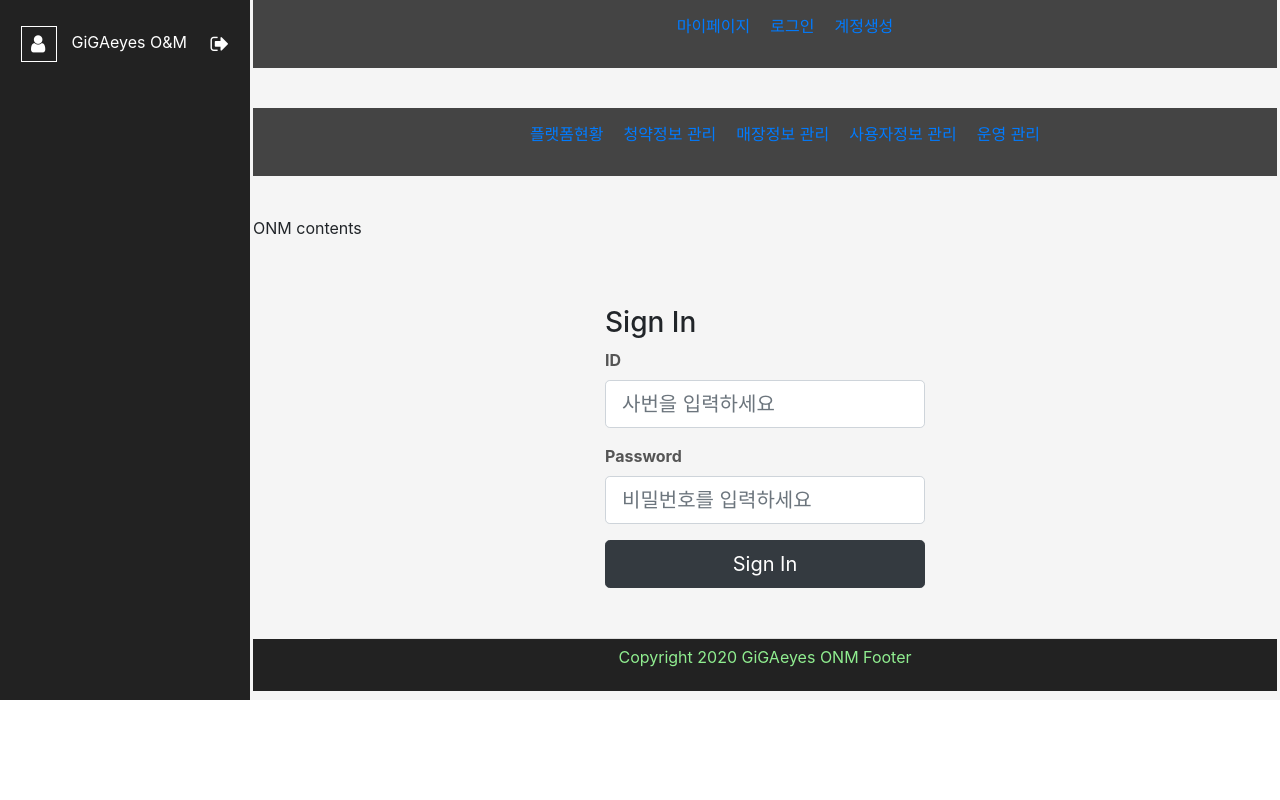
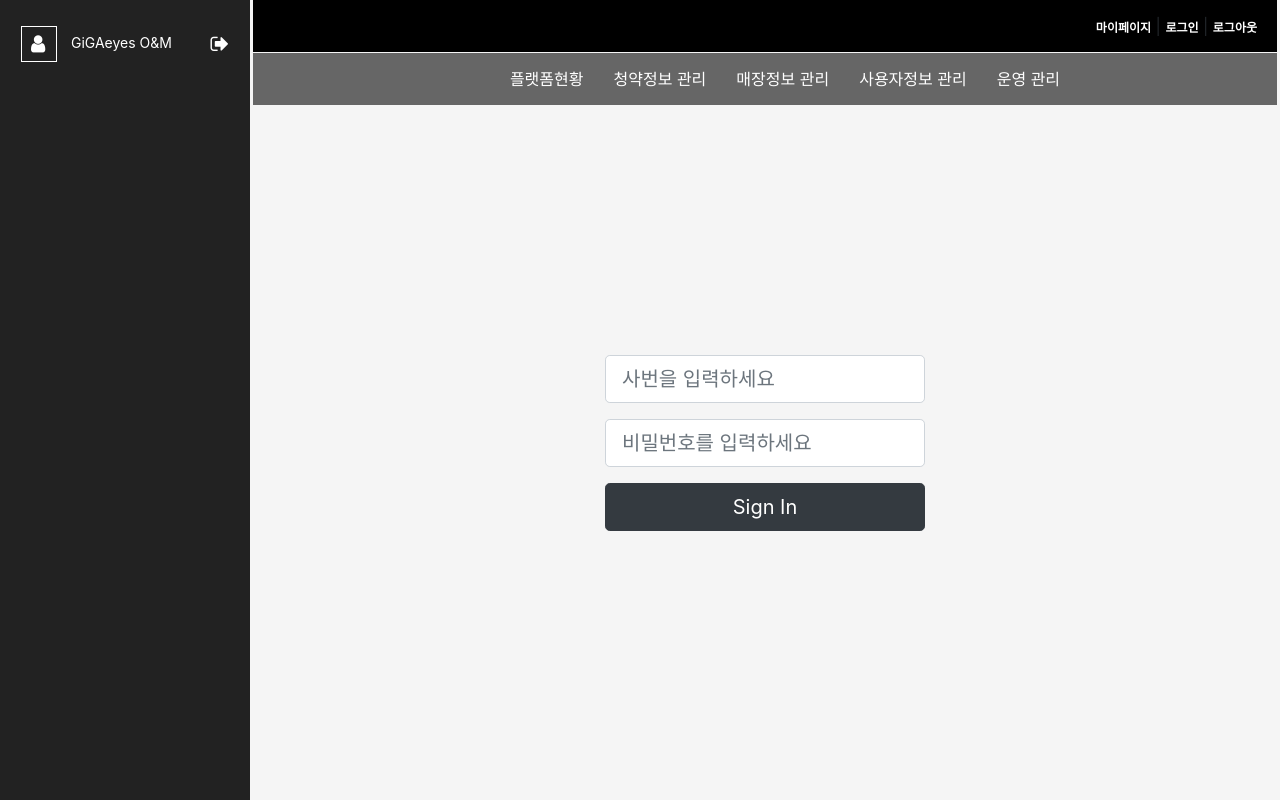
Before and after one commit to guskimktds/onm-vuejs-springboot, a Vue app in the folder onm-vue/: page /signin in a window 1280 px wide. Shown: the top 800 px of the page. Built offline with nearby package versions, Linux system fonts and the light colour scheme.

Commit message:
로그인 연동 과 메인화면 기본스타일 입히기

```diff
--- a/onm-vue/public/index.html
+++ b/onm-vue/public/index.html
@@ -7,6 +7,7 @@
     <link rel="icon" href="<%= BASE_URL %>favicon.ico">
     <!--link href="https://netdna.bootstrapcdn.com/font-awesome/4.0.3/css/font-awesome.css" rel="stylesheet"--> <!--CDN 링크 -->
     <link rel="stylesheet" href="https://cdnjs.cloudflare.com/ajax/libs/font-awesome/4.7.0/css/font-awesome.min.css">
+    <!-- <link rel="stylesheet" href="https://cdnjs.cloudflare.com/ajax/libs/materialize/1.0.0/css/materialize.min.css"> -->
     <link href="https://fonts.googleapis.com/css?family=Open+Sans" rel="stylesheet"> <!--CDN 링크 -->
     <title><%= htmlWebpackPlugin.options.title %></title>
   </head>
--- a/onm-vue/src/App.vue
+++ b/onm-vue/src/App.vue
@@ -1,15 +1,19 @@
 <template>
 
   <div id='app'>
-    <div id='navContainer'>
+    <div v-show="isShowMenu" id='navContainer'>
       <app-sidebar></app-sidebar>
     </div>
     <div id='mainContainer'>
       <app-topMenu></app-topMenu>
-      <app-header></app-header>
-      <app-contents></app-contents>
-      <!-- <router-view></router-view>      -->
-      <app-footer></app-footer>
+      <div v-show="isShowMenu">
+        <app-header></app-header>
+      </div>
+      <!-- <app-contents></app-contents>  -->
+      <router-view></router-view>
+      <div v-show="isShowMenu">
+        <app-footer></app-footer>
+      </div>
     </div>
   </div>
 </template>
@@ -17,64 +21,32 @@
 <script>
 
 import TopMenu from './components/layout/topMenu.vue'
+import Sidebar from './components/layout/sidebar.vue'
 import Header from './components/layout/header.vue'
-import Contents from './components/layout/contents.vue'
-import Sidebar from './components/layout/sidebar.vue'
+// import Contents from './components/layout/contents.vue'
 import Footer from './components/layout/footer.vue'
 
-// import PlatformMain from './components/dashboard/platformMain.vue'
-// import ServiceMain from './components/dashboard/serviceMain.vue'
-// import VocMain from './components/dashboard/vocMain.vue'
-// import BizMain from './components/dashboard/bizMain.vue'
-//import Header from './components/layout/header.vue'
-
-// const menuObject = {
-//   platfrom: [
-//     {name: 'process 현황', path: 'process'},
-//     {name: '카메라상태 현황', path: 'camera'},
-//     {name: 'va 설정 현황', path: 'va'},
-//     {name: '스트리머 관리 현황', path: 'streamer'},
-//   ],
-//   service: [
-//     {name: '사용자정보', path: 'userinfo'},
-//     {name: '사용자 상품정보', path: 'user-productinfo'},
-//     {name: '사용자 요약정보', path: 'user-summary'},
-//     {name: 'VA 상품 및 카메라 대수 확인', path: 'va-product-camera-count'},
-//   ]
-// }
+//import store from './store'
 
 export default {
   name: 'App',
   components: {
-    // 'platform-main': PlatformMain,
-    // 'service-main': ServiceMain,
-    // 'voc-main': VocMain,
-    // 'biz-main': BizMain,
     'app-sidebar': Sidebar,
     'app-topMenu': TopMenu,
     'app-header': Header,
-    'app-contents':Contents,
+    // 'app-contents':Contents,
     'app-footer': Footer
   },
   data(){
     return {
-      title : 'Root components'
-      // subMenus: {
-      //   platform: [
-      //     {name: 'process 현황', path: 'process'},
-      //     {name: '카메라상태 현황', path: 'camera'},
-      //     {name: 'va 설정 현황', path: 'va'},
-      //     {name: '스트리머 관리 현황', path: 'streamer'},
-      //   ],
-      //   service: [
-      //     {name: '사용자정보', path: 'userinfo'},
-      //     {name: '사용자 상품정보', path: 'user-productinfo'},
-      //     {name: '사용자 요약정보', path: 'user-summary'},
-      //     {name: 'VA 상품 및 카메라 대수 확인', path: 'va-product-camera-count'},
-      //   ]
-      // }
+      //title : 'Root components',
+      isShowMenu : true
     }
-  }
+  },
+  // created() {
+  //   console.log(store.state.isAuthenticated);
+  //   this.isShowMenu = store.state.isAuthenticated
+  // },
 }
 </script>
 
@@ -86,7 +58,7 @@ export default {
 
 #navContainer {
   width: 250px;
-  height: 700px;
+  height: 100vh;
   background: #404040;
 }
 
--- a/onm-vue/src/components/dashboard/account/signIn.vue
+++ b/onm-vue/src/components/dashboard/account/signIn.vue
@@ -3,14 +3,14 @@
         <div class="row justify-content-center">
             <div class="register-form">
                 <form>
-                    <h3>{{ title }}</h3>
+                    <!-- <h3>{{ title }}</h3> -->
                     <div class="form-group">
-                            <label>ID</label>
+                            <!-- <label>ID</label> -->
                             <input type="text" class="form-control form-control-lg"
                             v-model="id" placeholder="사번을 입력하세요">
                     </div>
                     <div class="form-group">
-                            <label>Password</label>
+                            <!-- <label>Password</label> -->
                             <input type="password" class="form-control form-control-lg"
                             v-model="password" placeholder="비밀번호를 입력하세요">
                     </div>
@@ -18,6 +18,7 @@
                     v-on:click="onSubmit(id, password)">Sign In</button>
                 </form>
       <!-- <app-capcha></app-capcha> -->
+            <!-- <p><i>{{msg}}</i></p> -->
             </div>
         </div>
         <footer class="footer">
@@ -32,31 +33,43 @@
 // import axios from "axios"
 // const resourceHost = "http://localhost:3000"
 
+// const AppWidth = window.innerWidth
+// const AppHeight = window.innerHeight
+
 export default {
     components: {
         // "app-capcha":Capcha
     },
     data(){
-        return {
-            title: 'Sign In',
-            //userData: {
-                id: '',
-                password: ''
-            //}
-        }
+      return {
+        id: '',
+        password: '',
+        msg: {}
+      }
     },
     methods:{
       onSubmit(id, password) {
-        // return axios
-        // .post(`${resourceHost}/login`, { id, password })
-        // .then(res => {console.log(res)})
+        //alert("onSubmit"+id+password);
+        //this.$router.push({name:'AccountView'})
+        // return axios.post(`${resourceHost}/login`, { id, password })
+        // //.then(res => {alert(res)})
+        // // .then(() => {
+        // //   // alert('push sign up')
+        // //   // this.$router.push({name:'AccountView'})
+        // // })
+        // .then(this.$router.replace('/account'))
+        // //.then(() => this.redirect())
+        // .catch(({ data }) => (this.msg = data))
         this.$store
           .dispatch("LOGIN", { id, password })
           //.then( res => { console.log(res.status)})
-          .then(() => this.redirect())
-          //.catch(({ message }) => (this.msg = message))
+          .then(this.$router.replace('/platform'))
+          .catch(({ message }) => (this.msg = message))
+          //alert('push sign up')
+          //this.$router.push({name:'AccountView'})
       },
-      redirect() {
+      // redirect() {
+        // this.$router.replace('/account')
         // const { search } = window.location
 
         // const tokens = search.replace(/^\?/, "").split("&")
@@ -70,10 +83,10 @@ export default {
 
         // 리다이렉트 처리
         //alert('returnPath : '+returnPath)
-        this.$router.go('/signup')
+        //this.$router.push('/signup')
 
         //this.$router.push({path: "/platform/process", addToHistory: true});
-      }
+      // }
     }
 }
 </script>
@@ -86,17 +99,20 @@ export default {
 .footer { width: 100%; line-height:  40px; margin-top: 50px;} */
 
 .container {
-  max-width: 900px;
+  max-width: 100vw;
+  max-height: 100vh;
 }
 .register-form {
-  margin-top: 50px;
+  margin-top: 250px;
   max-width: 320px;
+  max-height: 100vh;
+  margin-bottom: 250px;
 }
 .logo-wrapper {
   text-align: center;
-  margin-bottom: 40px;
+  margin-bottom: 1px;
   .tagline {
-    line-height: 180%;
+    line-height: 10%;
     color: #666;
   }
  .logo {
@@ -117,9 +133,9 @@ export default {
   width: 100%;
   font-size: 13px;
   color: #666;
-  line-height: 40px;
+  line-height: 140px;
   border-top: 1px solid #ddd;
-  margin-top: 50px;
+  margin-top: 150px;
   .list-inline-item {
     margin-right: 10px;
   }
--- a/onm-vue/src/components/dashboard/account/signUp.vue
+++ b/onm-vue/src/components/dashboard/account/signUp.vue
@@ -44,6 +44,9 @@ export default {
         },
         errorMessage: ''
         }
+    },
+    created() {
+      alert('signup vue created')
     },
 }
 </script>
--- a/onm-vue/src/components/layout/header.vue
+++ b/onm-vue/src/components/layout/header.vue
@@ -31,7 +31,19 @@ export default {
 }
 </script>
 
-<style>
+<style scoped>
+nav {
+  background: #666;
+  padding: 14px 0;
+  /* margin-bottom: 40px; */
+}
+a {
+  color: #fff;
+  text-decoration: none;
+  padding: 14px 0;
+  margin-bottom: 40px;
+  cursor: pointer;
+}
 ul {
   list-style-type: none;
   text-align: center;
@@ -39,17 +51,18 @@ ul {
 }
 li {
   display: inline-block;
-  margin: 0 10px;
+  margin: 0 15px;
 }
-nav {
-  background: #444;
-  padding: 14px 0;
-  margin-bottom: 40px;
+
+ul a:hover,
+ul a.active {
+  background: lighten(#404040, 7.5%);
 }
-a {
-  color: #fff;
-  text-decoration: none;
-  padding: 14px 0;
-  margin-bottom: 40px;
+
+ul a:before {
+  font: normal 14px fontawesome;
+  top: 15px;
+  left: 18px;
 }
+
 </style>
--- a/onm-vue/src/components/layout/sidebar.vue
+++ b/onm-vue/src/components/layout/sidebar.vue
@@ -92,7 +92,7 @@ header {
   position: relative;
   height: 80px;
   padding: 20px 0 0 15px;
-  font-size: 16px;
+  font-size: 14px;
   color: #fff;
   background: darken(#404040, 5%);
 }
@@ -131,9 +131,11 @@ ul span {
 ul a {
   position: relative;
   display: block;
-  padding: 15px 15px 17px 50px;
+  /* padding: 15px 15px 17px 50px; */
+  padding: 15px 15px 15px 50px;
   color: #fff;
-  border-bottom: 1px solid darken(#404040, 5%);;
+  border-bottom: 1px solid darken(#404040, 5%);
+  font-size: 13px;
 }
 
 ul a:hover,
@@ -142,21 +144,22 @@ ul a.active {
 }
 
 ul a:before {
-  font: normal 16px fontawesome;
+  font: normal 14px fontawesome;
   top: 15px;
   left: 18px;
 }
 
-ul li:nth-child(2) a:before { content: '\f00a'; }
-ul li:nth-child(3) a:before { content: '\f012'; }
-ul li:nth-child(4) a:before { content: '\f018'; }
-ul li:nth-child(5) a:before { content: '\f024'; }
-ul li:nth-child(6) a:before { content: '\f0c3'; }
-ul li:nth-child(7) a:before { content: '\f09b'; }
-ul li:nth-child(8) a:before { content: '\f0fa'; }
-ul li:nth-child(10) a:before { content: '\f002'; }
-ul li:nth-child(11) a:before { content: '\f085'; }
-ul li:nth-child(12) a:before { content: '\f08b'; }
+/* ul li:nth-child(1) a:before { content: '\f08b'; } */
+ul li:nth-child(1) a:before { content: '\f00a'; }
+ul li:nth-child(2) a:before { content: '\f012'; }
+ul li:nth-child(3) a:before { content: '\f018'; }
+ul li:nth-child(4) a:before { content: '\f024'; }
+ul li:nth-child(5) a:before { content: '\f0c3'; }
+ul li:nth-child(6) a:before { content: '\f09b'; }
+ul li:nth-child(7) a:before { content: '\f0fa'; }
+ul li:nth-child(8) a:before { content: '\f002'; }
+ul li:nth-child(9) a:before { content: '\f085'; }
+ul li:nth-child(10) a:before { content: '\f08b'; }
 
 
 </style>
--- a/onm-vue/src/components/layout/topMenu.vue
+++ b/onm-vue/src/components/layout/topMenu.vue
@@ -1,11 +1,12 @@
 <template>
-  <nav>
-      <ul>
-        <li><router-link to="/account">마이페이지</router-link></li>
-        <li><router-link to="/signin">로그인</router-link></li>
-        <li><router-link to="/signup">계정생성</router-link></li>
-      </ul>
-  </nav>
+  <div>
+    <nav class="teal">
+        <router-link to="/account">마이페이지</router-link> |
+        <router-link to="/signin">로그인</router-link> |
+        <router-link to="/signout">로그아웃</router-link>
+        <!-- <router-link to="/signup">계정생성</router-link> -->
+    </nav>
+  </div>
 </template>
 
 <script>
@@ -18,7 +19,7 @@ export default {
 }
 </script>
 
-<style>
+<style scoped>
 /* ul {
   list-style-type: none;
   text-align: center;
@@ -27,16 +28,28 @@ export default {
 li {
   display: inline-block;
   margin: 0 10px;
-}
+} */
 nav {
-  background: #444;
+  background: #000;
   padding: 14px 0;
-  margin-bottom: 40px;
+  padding-right: 20px;
+  margin-bottom: 1px;
+  text-align: right;
 }
 a {
   color: #fff;
   text-decoration: none;
   padding: 14px 0;
   margin-bottom: 40px;
+  font-weight: bold;
+  font-size: 12px;
+}
+/* nav {
+  text-align: right;
+  padding-right: 20px;
+} */
+/* nav a {
+  font-weight: bold;
+  color: white;
 } */
 </style>
--- a/onm-vue/src/router/index.js
+++ b/onm-vue/src/router/index.js
@@ -29,17 +29,28 @@ import OrderMain from '../components/dashboard/order/orderMain'
 import UserOrderInfo from '../components/dashboard/order/userOrderInfo'
 import UserOrderDetail from '../components/dashboard/order/userOrderDetail'
 
+// store 에 로그인 여부 체크
+import store from '../store'
+
 Vue.use(Router)
 
+// 네비게이션 가드
+// 라우터 매칭을 결정하고, 컴포넌트가 생성하기 전에 호출되는 함수
+// 로그인 인증 여부를 여기서 판단하고 next() 컴포넌트 렌더링할지, 로그인 페이지로 갈지 결정됨
 const requireAuth = () => (from, to, next) => {
-    const isAuthenticated = false
+    //const isAuthenticated = false
 
     //console.log('isAuthenticated : '+this.$store.state.getAuthenticated)
+    //alert('isAuthenticated '+isAuthenticated)
+    //if (isAuthenticated) return next()
+    //next('/login?returnPath=me')
+    if (store.state.isAuthenticated) return next()
+    next({
+        path: "/signin",
+        query: { redirect: to.fullPath },
+    })
 
-    if (isAuthenticated) return next()
-    //next('/login?returnPath=me')
-
-    next('/signin?returnPath=platform')
+    //next('/signin?returnPath=platform')
   }
 
 export default new Router({
@@ -50,6 +61,8 @@ export default new Router({
             path: "/",
             name: 'Home',
             component: PlatformMain,
+            //beforeEnter: requireAuth()
+            // 인증 여부를 체크하는 requreAuth를 beforeEnter 속성에 추가했다
             beforeEnter: requireAuth()
         },
         {
```
Also changed, not shown: onm-vue/src/components/layout/subMenu.vue (+20 -1 lines), onm-vue/src/store/index.js (+4 -4 lines), 2 other files (tests, documents, lock files or other folders).
